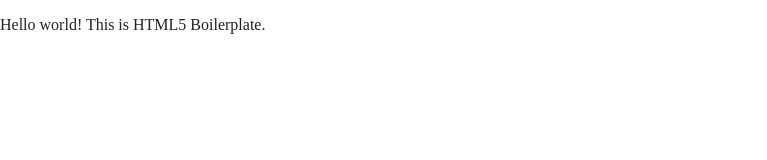
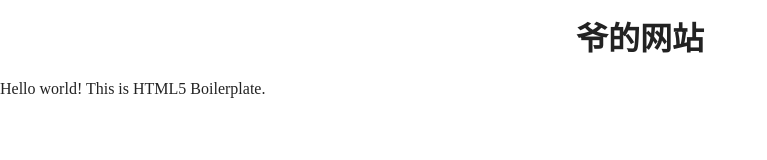
Before and after one commit to WriteW/WriteW.github.io, a website built with Parcel: page index.html in a window 1280 px wide. Shown: the whole page, without its empty margins (0-767 px from the left). Built offline with nearby package versions, Linux system fonts and the light colour scheme.

Commit message:
Update index.html

```diff
--- a/index.html
+++ b/index.html
@@ -25,6 +25,7 @@
 <body>
 
   <!-- Add your site or application content here -->
+  <h1 align="center">爷的网站</h1>
   <p>Hello world! This is HTML5 Boilerplate.</p>
   <script src="js/vendor/modernizr-3.11.2.min.js"></script>
   <script src="js/plugins.js"></script>
```
